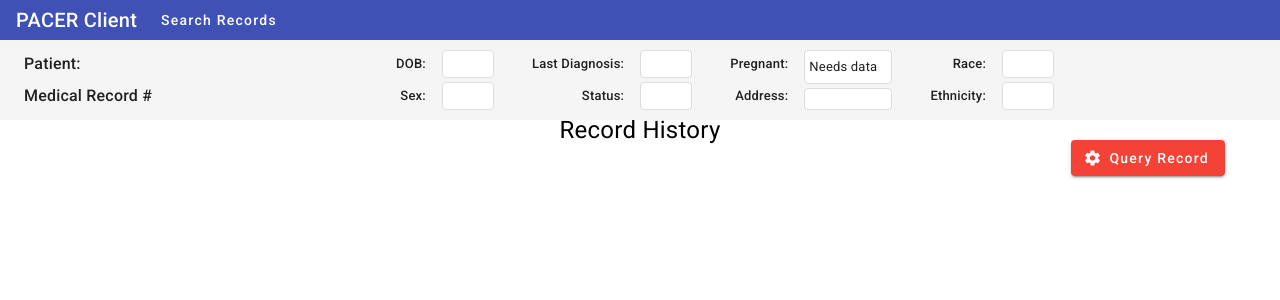
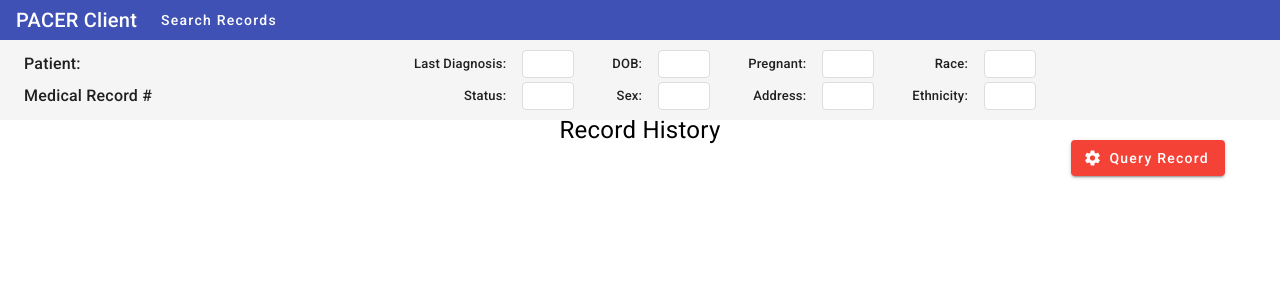
Before and after one commit to PACER-PHII/pacer-ui, an Angular app: page /record-history/1 in a window 1280 px wide. Shown: the top 300 px of the page. Built offline with nearby package versions, Linux system fonts and the light colour scheme; no server answers.

Commit message:
Refactored the code for person details

```diff
--- a/src/app/components/person-info/person-info.component.html
+++ b/src/app/components/person-info/person-info.component.html
@@ -11,6 +11,15 @@
     <div class="box">
 
       <div class="box-colum right-align">
+        <div class="demographic-label">Last Diagnosis: </div>
+        <div class="demographic-label">Status: </div>
+      </div>
+      <div class="box-colum left-align">
+        <div class="demographic-info">{{ personInfo?.lastDiagnosisStr }}</div>
+        <div class="demographic-info">{{ personInfo?.status }}</div>
+      </div>
+
+      <div class="box-colum right-align">
         <div class="demographic-label">DOB:</div>
         <div class="demographic-label">Sex:</div>
       </div>
@@ -20,20 +29,11 @@
       </div>
 
       <div class="box-colum right-align">
-        <div class="demographic-label">Last Diagnosis: </div>
-        <div class="demographic-label">Status: </div>
-      </div>
-      <div class="box-colum left-align">
-        <div class="demographic-info">{{ personInfo?.lastDiagnosisStr }}</div>
-        <div class="demographic-info">{{ personInfo?.status }}</div>
-      </div>
-
-      <div class="box-colum right-align">
         <div class="demographic-label">Pregnant: </div>
         <div class="demographic-label">Address: </div>
       </div>
       <div class="box-colum left-align">
-        <div class="demographic-info">Needs data </div>
+        <div class="demographic-info">{{ personInfo?.pregnant }}</div>
         <div class="demographic-info">{{ personInfo?.streetAddress }}</div>
       </div>
 
--- a/src/app/components/record-details/record-details.component.html
+++ b/src/app/components/record-details/record-details.component.html
@@ -20,17 +20,6 @@
     <div class="top-margin">
     <mat-accordion multi>
 
-      <mat-expansion-panel>
-        <mat-expansion-panel-header>
-          <mat-panel-title>
-            Identifying Info
-          </mat-panel-title>
-          <mat-panel-description>
-          </mat-panel-description>
-        </mat-expansion-panel-header>
-        <app-identity-info [recordDetails]="caseDetails"></app-identity-info>
-      </mat-expansion-panel>
-
       <mat-expansion-panel [expanded]="true">
         <mat-expansion-panel-header>
           <mat-panel-title>
@@ -40,6 +29,18 @@
           </mat-panel-description>
         </mat-expansion-panel-header>
         <app-diagnosis [recordDetails]="caseDetails"></app-diagnosis>
+      </mat-expansion-panel>
+
+      <mat-expansion-panel>
+        <mat-expansion-panel-header>
+          <mat-panel-title>
+            Identifying Info
+          </mat-panel-title>
+          <mat-panel-description>
+            Contains raw data about the case record identity
+          </mat-panel-description>
+        </mat-expansion-panel-header>
+        <app-identity-info [recordDetails]="caseDetails"></app-identity-info>
       </mat-expansion-panel>
 
       <mat-expansion-panel>
@@ -114,7 +115,7 @@
             Travel History
           </mat-panel-title>
           <mat-panel-description>
-            Not Implemented - no data
+            Currently not implemented
           </mat-panel-description>
         </mat-expansion-panel-header>
         Not Implemented
--- a/src/app/domain/person-info.ts
+++ b/src/app/domain/person-info.ts
@@ -15,6 +15,7 @@ export class PersonInfo {
   resource: any;
   race: string;
   ethnicity: string;
+  pregnant: string;
   constructor(recordDetails: any, utilsService: UtilsService){
     this.medicalRecordNumber = utilsService.getMedicalRecordNumber(recordDetails?.Patient);
     this.lastName = recordDetails?.Patient?.Name?.family ?? '';
@@ -24,8 +25,9 @@ export class PersonInfo {
     this.gender = utilsService.getGender(recordDetails?.Patient?.Sex);
     this.streetAddress = recordDetails?.Patient?.Street_Address ?? '';
     this.preferredLanguage = recordDetails?.Patient?.Preferred_Language ?? '';
+    this.race = recordDetails?.Patient?.Race?.Display ?? '';
+    this.ethnicity = recordDetails?.Patient?.Ethnicity?.Display ?? '';
     this.resource = recordDetails;
-    this.race = recordDetails?.Race?.Display ?? '';
-    this.ethnicity = recordDetails?.Ethnicity?.Display ?? '';
+    this.pregnant = utilsService.getPatientPregnantStr(recordDetails?.Patient?.Pregnant);
   }
 }
--- a/src/app/service/utils.service.ts
+++ b/src/app/service/utils.service.ts
@@ -101,4 +101,14 @@ export class UtilsService {
     const sorted = diagnosis?.sort((a, b) => new Date(b.Date).getTime() - new Date(a.Date).getTime());
     return sorted?.length > 0 ? sorted[0] : (diagnosis?.[0].display ?? null);
   }
+
+  getPatientPregnantStr(pregnant: boolean | undefined) {
+    if(pregnant == true){
+      return 'Yes';
+    }
+    else if(pregnant == false){
+      return "No";
+    }
+    else return '';
+  }
 }
--- a/src/environments/environment.ts
+++ b/src/environments/environment.ts
@@ -4,15 +4,6 @@
 
 export const environment = {
   production: false,
-  //apiUrl: 'http://yellowisland01.icl.gtri.org:8085',
-  apiUrl: "http://brownunify01.icl.gtri.org:8085"
+  apiUrl: 'http://yellowisland01.icl.gtri.org:8085',
+  //apiUrl: "http://brownunify01.icl.gtri.org:8085"
 };
-
-/*
- * For easier debugging in development mode, you can import the following file
- * to ignore zone related error stack frames such as `zone.run`, `zoneDelegate.invokeTask`.
- *
- * This import should be commented out in production mode because it will have a negative impact
- * on performance if an error is thrown.
- */
-// import 'zone.js/plugins/zone-error';  // Included with Angular CLI.
```
